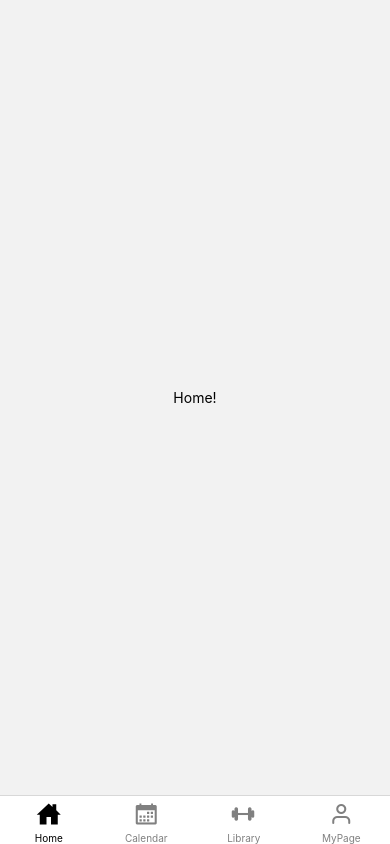
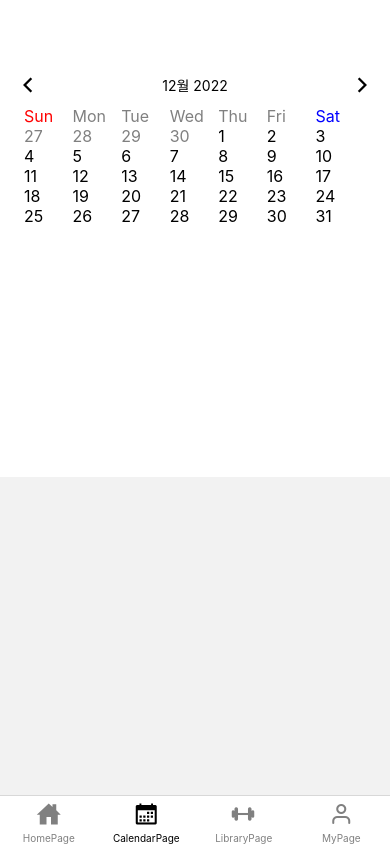
Before and after one commit to Inhoob/Calendar-React-Native, a React Native app: screen /CalendarPage in a window 390 px wide. Built offline with nearby package versions, Linux system fonts and the light colour scheme.

Commit message:
캘린더 레이아웃 완성

```diff
--- a/App.js
+++ b/App.js
@@ -1,9 +1,9 @@
 import { StyleSheet, View } from "react-native";
 import { NavigationContainer, TabActions } from "@react-navigation/native";
 import { createBottomTabNavigator } from "@react-navigation/bottom-tabs";
-import Home from "./screens/Home";
-import Calendar from "./screens/Calendar";
-import Library from "./screens/Library";
+import HomePage from "./screens/HomePage";
+import CalendarPage from "./screens/CalendarPage";
+import LibraryPage from "./screens/LibraryPage";
 import MyPage from "./screens/MyPage";
 import { Ionicons, Feather } from "@expo/vector-icons";
 export default function App() {
@@ -17,13 +17,13 @@ export default function App() {
             headerShown: false,
             tabBarIcon: ({ color }) => {
               switch (route.name) {
-                case "Home":
+                case "HomePage":
                   return <Ionicons name="home-sharp" size={24} color={color} />;
-                case "Calendar":
+                case "CalendarPage":
                   return (
                     <Ionicons name="calendar-sharp" size={24} color={color} />
                   );
-                case "Library":
+                case "LibraryPage":
                   return <Ionicons name="barbell" size={24} color={color} />;
                 case "MyPage":
                   return <Feather name="user" size={24} color={color} />;
@@ -33,9 +33,9 @@ export default function App() {
             tabBarInactiveTintColor: "gray",
           })}
         >
-          <Tab.Screen name="Home" component={Home} />
-          <Tab.Screen name="Calendar" component={Calendar} />
-          <Tab.Screen name="Library" component={Library} />
+          <Tab.Screen name="HomePage" component={HomePage} />
+          <Tab.Screen name="CalendarPage" component={CalendarPage} />
+          <Tab.Screen name="LibraryPage" component={LibraryPage} />
           <Tab.Screen name="MyPage" component={MyPage} />
         </Tab.Navigator>
       </NavigationContainer>
@@ -46,6 +46,6 @@ export default function App() {
 const S = StyleSheet.create({
   appContainer: {
     flex: 1,
-    backgroundColor: "#fff",
+    backgroundColor: "#ffffff",
   },
 });
--- /dev/null
+++ b/components/Calendar.js
@@ -0,0 +1,140 @@
+import { StyleSheet, View, Text } from "react-native";
+import { Ionicons } from "@expo/vector-icons";
+import { useEffect, useState } from "react";
+function Calendar() {
+  const DATE = new Date();
+  const YEAR = DATE.getFullYear();
+  const MONTH = DATE.getMonth() + 1;
+
+  const [month, setMonth] = useState(MONTH);
+  const [year, setYear] = useState(YEAR);
+
+  return (
+    <View style={S.calendarContainer}>
+      <Header month={month} year={year} />
+      <Body month={month} year={year} />
+    </View>
+  );
+}
+export default Calendar;
+
+function Header({ month, year }) {
+  return (
+    <View style={S.header}>
+      <Ionicons name="chevron-back" size={24} color="black" />
+      <Text>
+        {month}월 {year}
+      </Text>
+      <Ionicons name="chevron-forward" size={24} color="black" />
+    </View>
+  );
+}
+//Year,Monty,date
+function Body({ year, month }) {
+  const [totalDays, setTotalDays] = useState({});
+  useEffect(() => {
+    getTotalDays(year, month);
+  }, [year, month]);
+  const getTotalDays = (year, month) => {
+    const previousMonthLastDate = new Date(year, month - 1, 0).getDate(); //이 전달의 마지막 날짜 체크
+    const previousMonthLastDay = new Date(year, month - 1, 0).getDay(); //이 전 달의 마지막 날짜의 요일
+    const currentMonthLastDate = new Date(year, month, 0).getDate();
+    const currentMonthLastDay = new Date(year, month, 0).getDay();
+
+    const previousDays = Array.from(
+      { length: previousMonthLastDay + 1 },
+      (v, i) => previousMonthLastDate - previousMonthLastDay + i
+    );
+    const currentDays = Array.from(
+      { length: currentMonthLastDate },
+      (v, i) => i + 1
+    );
+    const nextDays = Array.from(
+      { length: 6 - currentMonthLastDay },
+      (v, i) => i + 1
+    ); //0일때 6, 1일때 5
+    setTotalDays({
+      prev: previousMonthLastDay !== 6 ? previousDays : [],
+      curr: currentDays,
+      next: nextDays,
+    });
+  };
+
+  //즉 뒷날이 있으려면 currentMonthLastDay가 6이 아니어야함
+  //전날이 있으려면 previousMonthLastDay가 6이 아니어야함
+  // console.log(totalDays);
+  return (
+    <View style={S.body}>
+      <View style={S.totalDays}>
+        {dayOfWeek.map((el, idx) => (
+          <Text style={dS(el).dayOfWeek} key={idx}>
+            {el}
+          </Text>
+        ))}
+        {totalDays?.prev?.map((el, idx) => (
+          <Text style={S.prev} key={idx}>
+            {el}
+          </Text>
+        ))}
+        {totalDays?.curr?.map((el, idx) => (
+          <Text style={S.curr} key={idx}>
+            {el}
+          </Text>
+        ))}
+        {totalDays?.next?.map((el, idx) => (
+          <Text style={S.next} key={idx}>
+            {el}
+          </Text>
+        ))}
+      </View>
+      <View style={S.totalDays}></View>
+      <View></View>
+    </View>
+  );
+}
+
+const dayOfWeek = ["Sun", "Mon", "Tue", "Wed", "Thu", "Fri", "Sat"];
+
+const S = StyleSheet.create({
+  calendarContainer: {
+    width: "100%",
+    height: "60%",
+    borderBottomColor: "black",
+    backgroundColor: "#fff",
+    paddingHorizontal: 16,
+  },
+  header: {
+    marginTop: 72,
+    flexDirection: "row",
+    justifyContent: "space-between",
+    alignItems: "center",
+  },
+  totalDays: {
+    flexDirection: "row",
+    padding: 8,
+    flexWrap: "wrap",
+  },
+  prev: {
+    color: "gray",
+    fontSize: 16,
+    width: "14.2%",
+  },
+  next: {
+    color: "gray",
+    fontSize: 16,
+    width: "14.2%",
+  },
+  curr: {
+    color: "black",
+    fontSize: 16,
+    width: "14.2%",
+  },
+});
+const dS = (el) =>
+  StyleSheet.create({
+    dayOfWeek: {
+      color: el === "Sun" ? "red" : el === "Sat" ? "blue" : "gray",
+      fontSize: 16,
+      width: "14.2%",
+    },
+  });
--- a/screens/Calendar.js
+++ /dev/null
@@ -1,9 +0,0 @@
-import { View, Text } from "react-native";
-function Calendar() {
-  return (
-    <View style={{ flex: 1, justifyContent: "center", alignItems: "center" }}>
-      <Text>Calendar</Text>
-    </View>
-  );
-}
-export default Calendar;
--- /dev/null
+++ b/screens/CalendarPage.js
@@ -0,0 +1,18 @@
+import { View, Text, StyleSheet } from "react-native";
+import Calendar from "../components/Calendar";
+function CalendarPage() {
+  return (
+    <View style={S.calendarContainer}>
+      <Calendar />
+    </View>
+  );
+}
+
+const S = StyleSheet.create({
+  calendarContainer: {
+    flex: 1,
+    alignItems: "center",
+  },
+});
+
+export default CalendarPage;
--- a/screens/Home.js
+++ b/screens/HomePage.js
@@ -1,10 +1,10 @@
 import { Text, View } from "react-native";
 
-function Home() {
+function HomePage() {
   return (
     <View style={{ flex: 1, justifyContent: "center", alignItems: "center" }}>
       <Text>Home!</Text>
     </View>
   );
 }
-export default Home;
+export default HomePage;
--- a/screens/Library.js
+++ b/screens/LibraryPage.js
@@ -1,10 +1,10 @@
 import { View, Text } from "react-native";
 
-function Library() {
+function LibraryPage() {
   return (
     <View style={{ flex: 1, justifyContent: "center", alignItems: "center" }}>
       <Text>Library</Text>
     </View>
   );
 }
-export default Library;
+export default LibraryPage;
```
